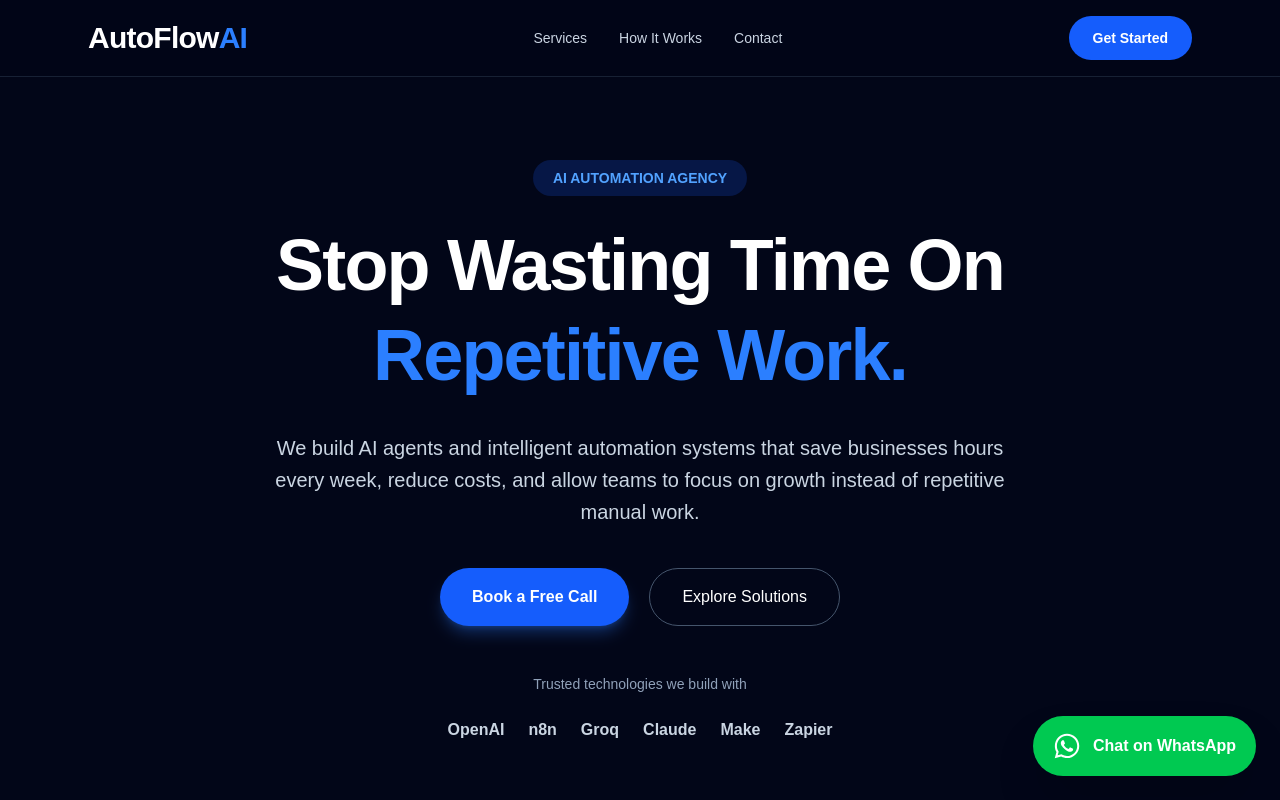
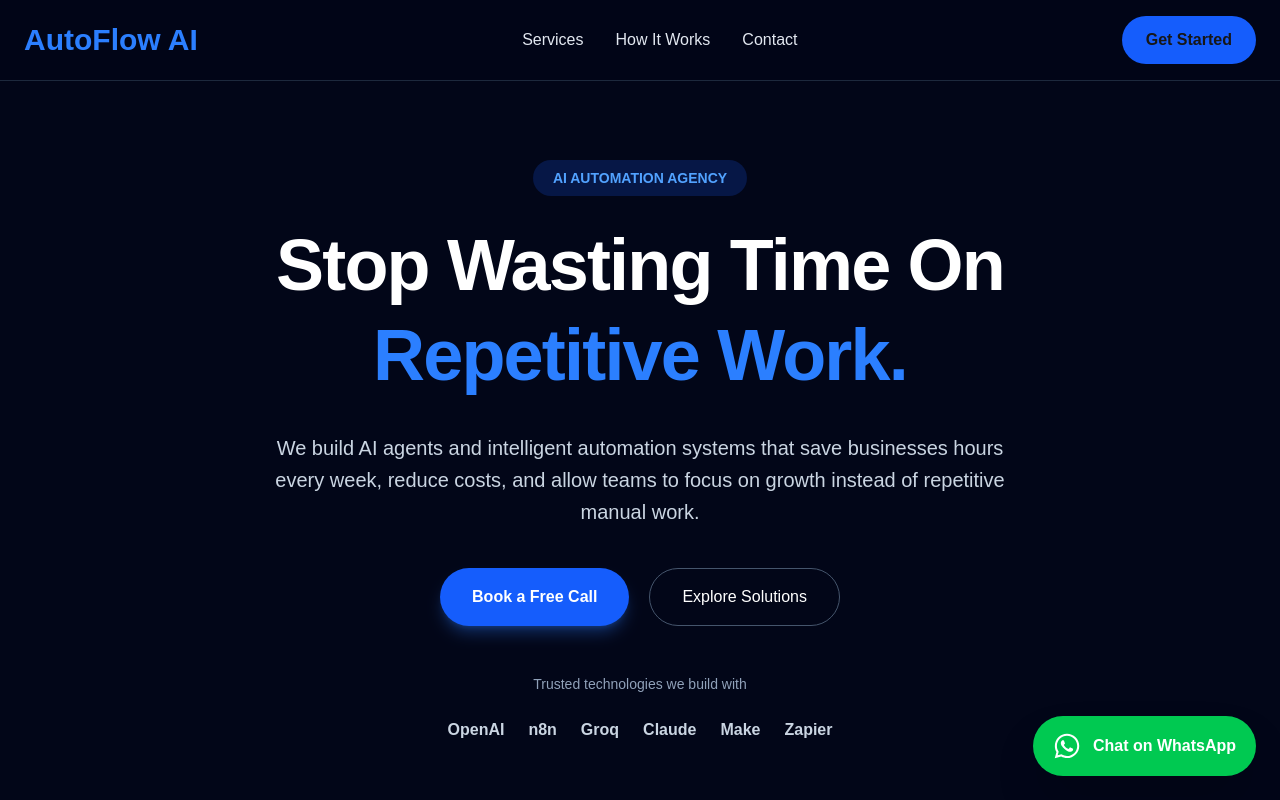
Before and after one commit to autoflowai365/autoflowai, a Next.js app: page / in a window 1280 px wide. Shown: the top 800 px of the page. Built offline with nearby package versions, Linux system fonts and the light colour scheme.

Commit message:
Sprint 17: Mobile navigation with hamburger menu

```diff
--- a/app/components/Navbar.tsx
+++ b/app/components/Navbar.tsx
@@ -1,17 +1,35 @@
+"use client";
+
+import { useState } from "react";
+import { Menu, X } from "lucide-react";
+
 export default function Navbar() {
+  const [open, setOpen] = useState(false);
+
   return (
-    <header className="fixed top-0 left-0 right-0 z-50 backdrop-blur-xl bg-slate-950/60 border-b border-slate-800/80 transition-all duration-300">
-      <div className="max-w-6xl mx-auto px-6 py-4 flex items-center justify-between">
-        <h1 className="text-3xl font-black tracking-tight text-white">AutoFlow<span className="text-blue-500">AI</span></h1>
-        <nav className="hidden md:flex items-center gap-8 text-slate-300 text-sm font-medium">
-          <a href="#services" className="hover:text-blue-400 transition-all duration-300">Services</a>
-          <a href="#how-it-works" className="hover:text-blue-400 transition-all duration-300">How It Works</a>
-          <a href="#contact" className="hover:text-blue-400 transition-all duration-300">Contact</a>
+    <header className="fixed top-0 left-0 right-0 z-50 backdrop-blur-md bg-slate-950/80 border-b border-slate-800">
+      <div className="max-w-7xl mx-auto flex items-center justify-between px-6 py-4">
+        <h1 className="text-3xl font-black text-blue-500">AutoFlow AI</h1>
+        <nav className="hidden md:flex gap-8 text-slate-200">
+          <a href="#services" className="hover:text-blue-400 transition">Services</a>
+          <a href="#how-it-works" className="hover:text-blue-400 transition">How It Works</a>
+          <a href="#contact" className="hover:text-blue-400 transition">Contact</a>
         </nav>
-        <a href="#contact" className="bg-blue-600 hover:bg-blue-700 hover:scale-105 hover:shadow-xl hover:shadow-blue-500/30 px-6 py-3 rounded-full font-semibold transition-all duration-300 text-white text-sm">
-          Get Started
-        </a>
+        <button className="hidden md:block bg-blue-600 hover:bg-blue-700 px-6 py-3 rounded-full font-semibold transition">Get Started</button>
+        <button className="md:hidden text-white" onClick={() => setOpen(!open)}>
+          {open ? <X size={30} /> : <Menu size={30} />}
+        </button>
       </div>
+      {open && (
+        <div className="md:hidden bg-slate-900 border-t border-slate-800">
+          <a href="#services" className="block px-6 py-4 text-white hover:bg-slate-800" onClick={() => setOpen(false)}>Services</a>
+          <a href="#how-it-works" className="block px-6 py-4 text-white hover:bg-slate-800" onClick={() => setOpen(false)}>How It Works</a>
+          <a href="#contact" className="block px-6 py-4 text-white hover:bg-slate-800" onClick={() => setOpen(false)}>Contact</a>
+          <div className="p-6">
+            <button className="w-full bg-blue-600 py-3 rounded-full font-bold text-white">Get Started</button>
+          </div>
+        </div>
+      )}
     </header>
   );
 }
--- a/package.json
+++ b/package.json
@@ -11,7 +11,7 @@
   "dependencies": {
     "@studio-freight/lenis": "^1.0.42",
     "framer-motion": "^12.42.2",
-    "lucide-react": "^1.23.0",
+    "lucide-react": "^1.24.0",
     "next": "16.2.10",
     "react": "19.2.4",
     "react-countup": "^6.5.3",
```
Also changed, not shown: 1 other file (tests, documents, lock files or other folders).
